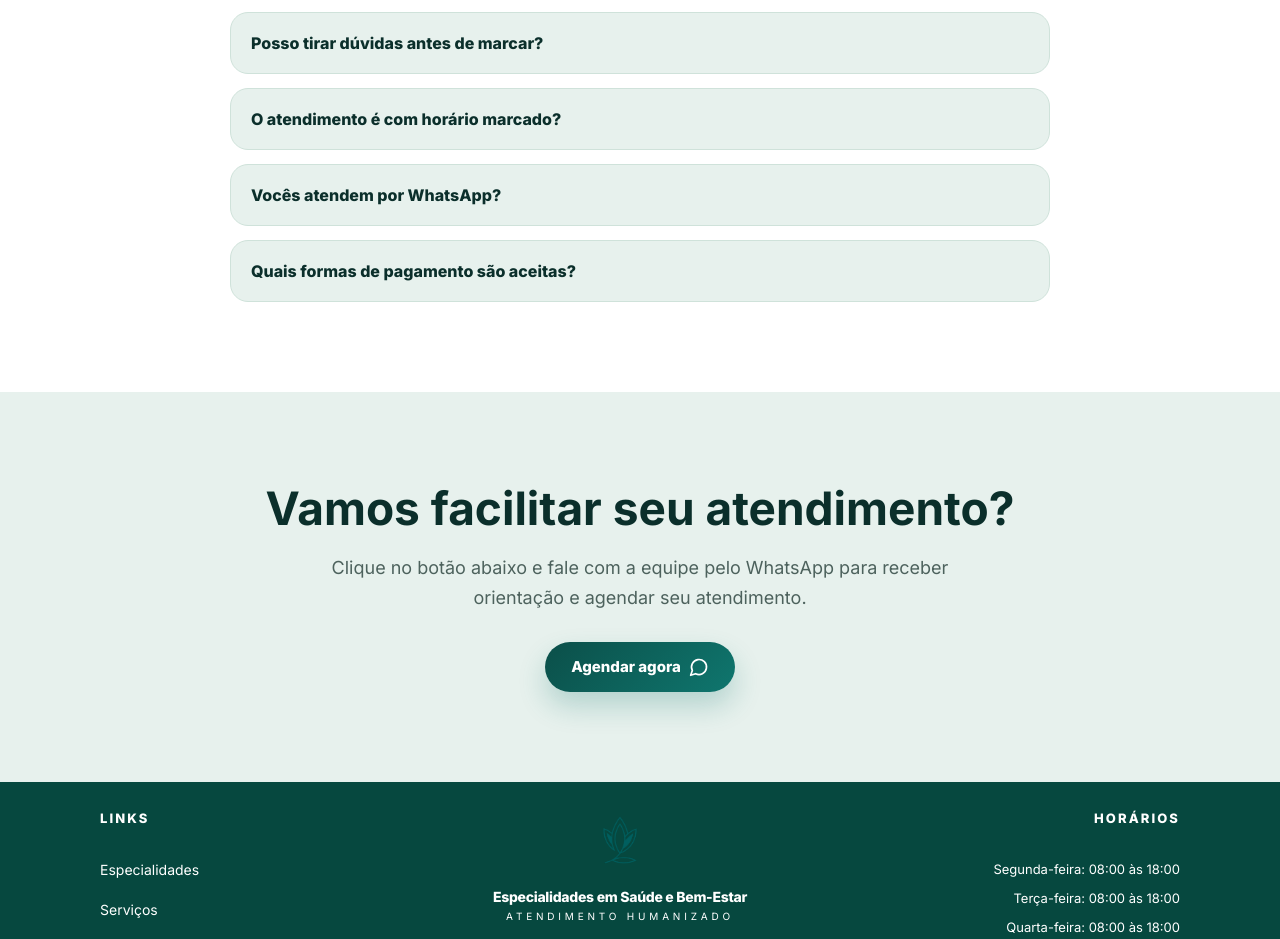
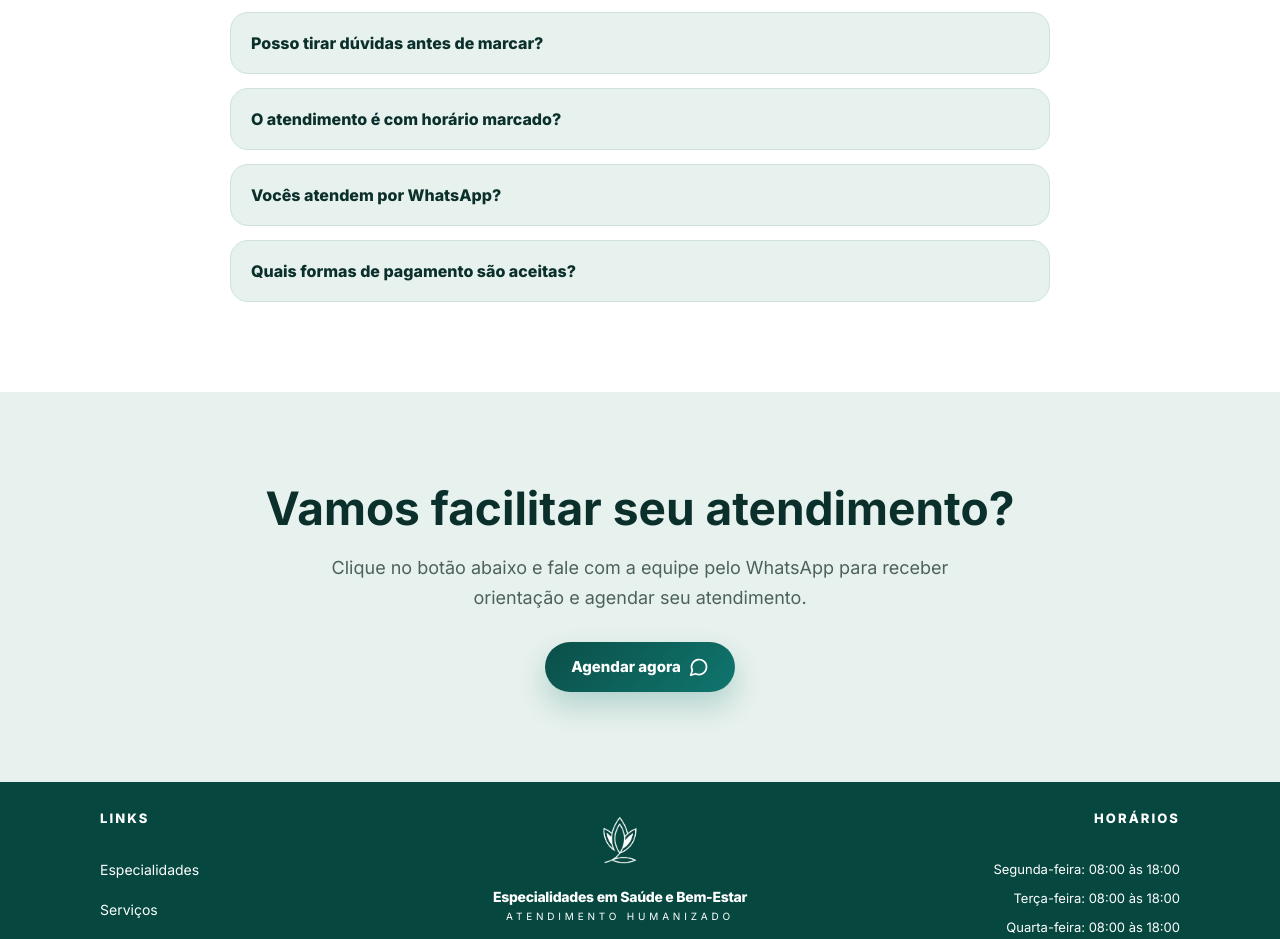
Before and after one commit to slduarte90/clinica, a React (Vite) app: page / in a window 1280 px wide. Shown: the part 5315-6254 px from the top of the page. Built offline with nearby package versions, Linux system fonts and the light colour scheme.

Commit message:
fix: use white logo in footer

```diff
--- a/src/footer-layout.css
+++ b/src/footer-layout.css
@@ -87,6 +87,7 @@
 
 .site-footer .brand-logo,
 .site-footer .brand-logo-compact {
+  content: url('/clinica/logo02.png');
   width: 58px;
   height: auto;
   margin: 0 auto 18px;
```
